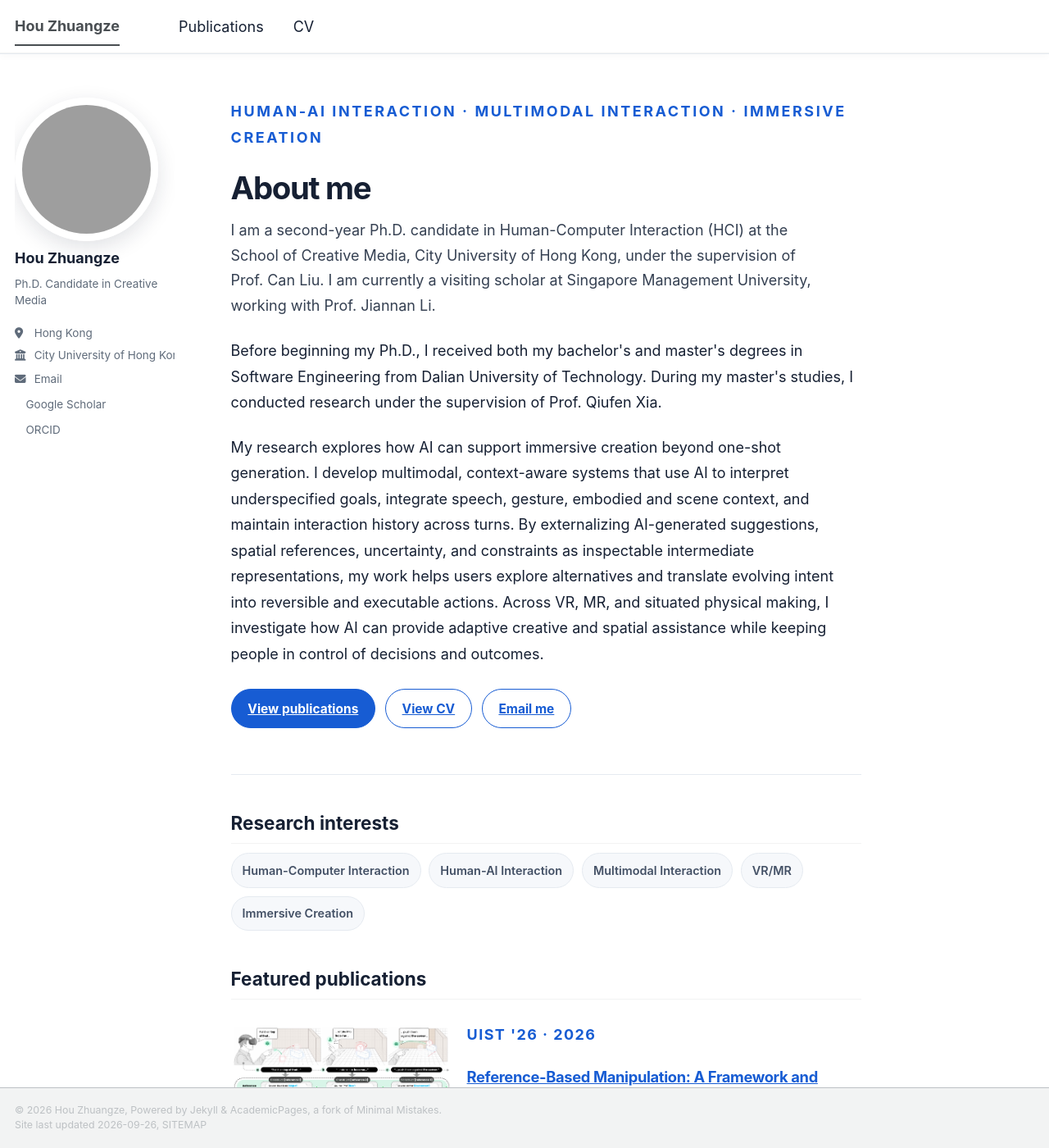
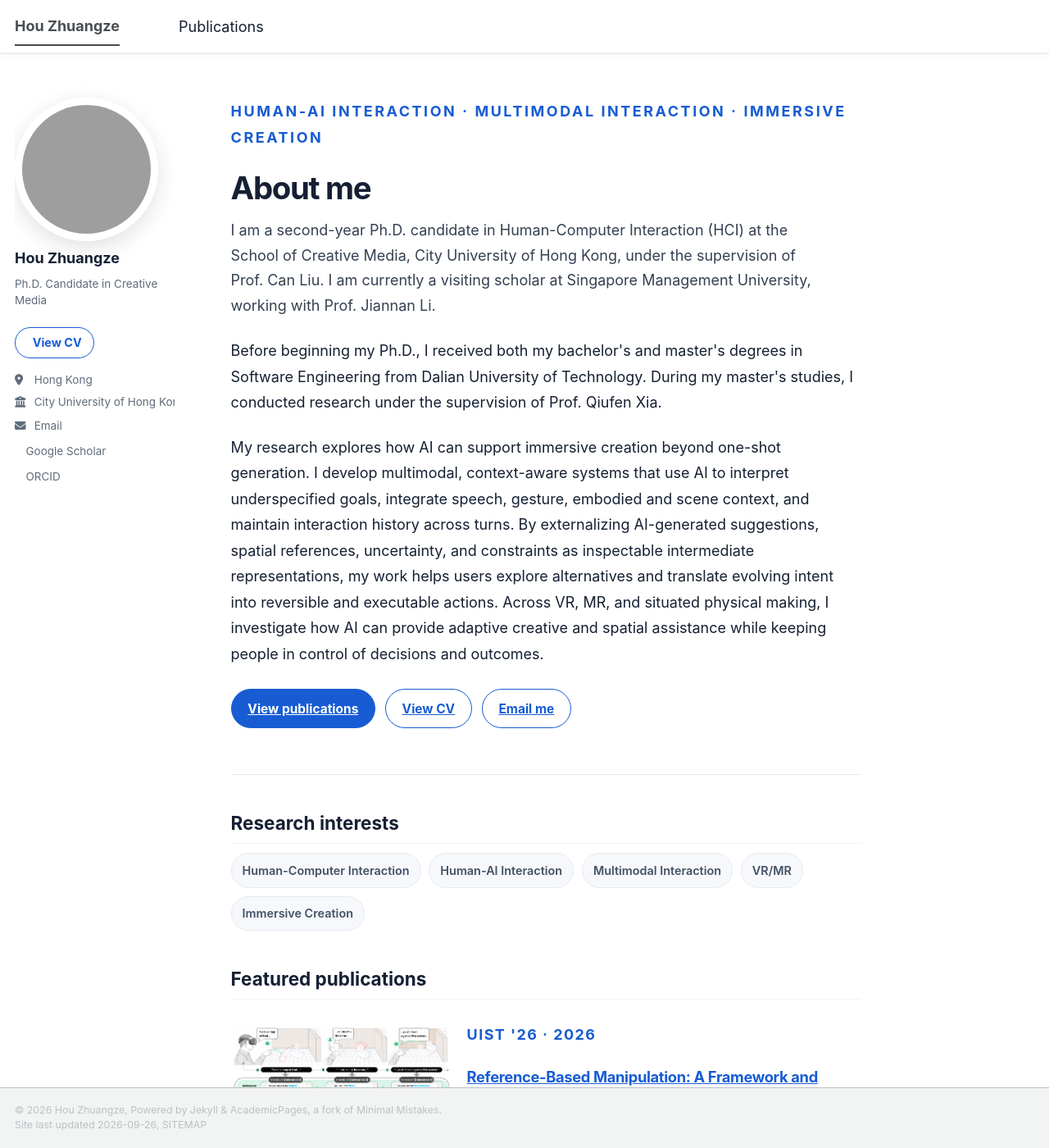
Before and after one commit to zhuangze-hci/zhuangze-hci.github.io, a Jekyll site: the page built from _pages/about.md, in a window 1280 px wide and 1400 px high. Shown: the whole window at 82% size. Built offline with Jekyll 4.4.1, drawn with Linux system fonts in a browser that asks for light colours; a style sheet for code colours, icons or effects is not loaded.

Commit message:
Move CV link to author profile

```diff
--- a/_config.yml
+++ b/_config.yml
@@ -31,6 +31,7 @@ author:
   employer         : "City University of Hong Kong, School of Creative Media"
   uri              : # URL
   email            : "zhuanghou3-c@my.cityu.edu.hk"
+  cv               : "/files/Hou_Zhuangze_CV.pdf"
 
   # Academic websites
   academia         : # URL
--- a/_data/navigation.yml
+++ b/_data/navigation.yml
@@ -10,7 +10,3 @@
 main:
   - title: "Publications"
     url: /publications/
-
-  - title: "CV"
-    url: /files/Hou_Zhuangze_CV.pdf
-    new_tab: true
--- a/_includes/author-profile.html
+++ b/_includes/author-profile.html
@@ -18,6 +18,12 @@
     <h3 class="author__name">{{ author.name }}</h3>
     {% if author.pronouns %}<p class="author__pronouns">{{ author.pronouns }}</p>{% endif %}
     {% if author.bio %}<p class="author__bio">{{ author.bio }}</p>{% endif %}
+    {% if author.cv %}
+      <a class="author__cv-link" href="{{ author.cv | relative_url }}" target="_blank" rel="noopener noreferrer">
+        <i class="ai ai-cv ai-fw" aria-hidden="true"></i>
+        <span>View CV</span>
+      </a>
+    {% endif %}
   </div>
 
   <div class="author__urls-wrapper">
--- a/assets/css/main.scss
+++ b/assets/css/main.scss
@@ -104,6 +104,29 @@ body {
 .author__urls-wrapper,
 .author__urls a {
   color: var(--hz-muted);
+}
+
+.author__cv-link {
+  display: inline-flex;
+  min-height: 2.15rem;
+  align-items: center;
+  gap: 0.35rem;
+  margin: 0.15rem 0 0.85rem;
+  padding: 0.5rem 0.8rem;
+  border: 1px solid var(--hz-accent);
+  border-radius: 999px;
+  color: var(--hz-accent);
+  font-size: 0.8rem;
+  font-weight: 650;
+  line-height: 1;
+  text-decoration: none;
+  transition: background 150ms ease, color 150ms ease, transform 150ms ease;
+}
+
+.author__cv-link:hover {
+  background: var(--hz-accent);
+  color: #fff;
+  transform: translateY(-1px);
 }
 
 .profile-intro {
```
Also changed, not shown: 1 other file.
